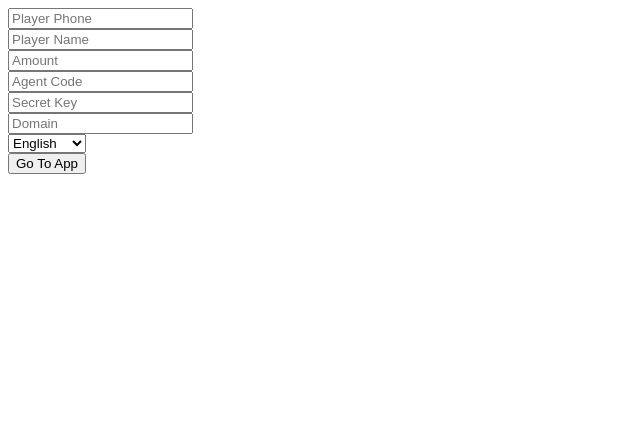
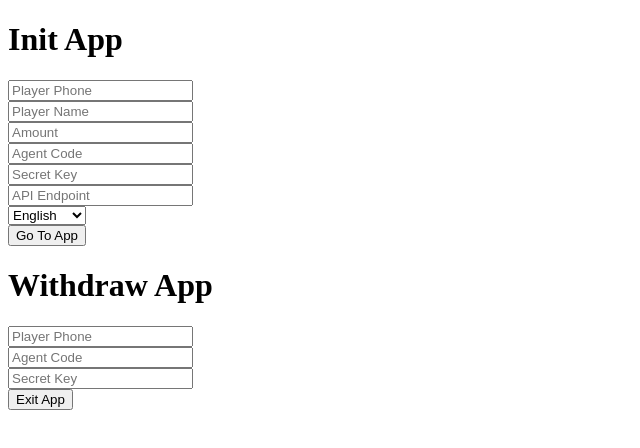
Before and after one commit to zeroboycoder/aio_init, a React (Vite) app: page / in a window 1280 px wide. Shown: the top 448 px of the page, without its empty margins (0-640 px from the left). Built offline with nearby package versions, Linux system fonts and the light colour scheme.

Commit message:
Add user withdraw

```diff
--- a/src/app.jsx
+++ b/src/app.jsx
@@ -8,7 +8,7 @@ const App = () => {
   const [amount, setAmount] = useState();
   const [agentCode, setAgentCode] = useState();
   const [secretKey, setSecretKey] = useState();
-  const [domain, setDomain] = useState();
+  const [api, setApi] = useState();
   const [language, setLanguage] = useState("en");
 
   const clickHandler = async () => {
@@ -19,7 +19,7 @@ const App = () => {
         amount,
         agentCode,
         secretKey,
-        domain,
+        api,
         language,
       };
       const hashData = cryptoJs.AES.encrypt(
@@ -29,7 +29,7 @@ const App = () => {
       const signature = cryptoJs
         .HmacSHA1(JSON.stringify(data), secretKey)
         .toString();
-      const res = await axios.post("https://dev.allin1.click/api/", {
+      const res = await axios.post("https://dev.allin1.click/api/init", {
         hashData,
         signature,
         agentCode,
@@ -41,7 +41,35 @@ const App = () => {
     }
   };
 
+  const exitHandler = async () => {
+    try {
+      const data = {
+        playerPhone,
+      };
+      const hashData = cryptoJs.AES.encrypt(
+        JSON.stringify(data),
+        secretKey
+      ).toString();
+      const signature = cryptoJs
+        .HmacSHA1(JSON.stringify(data), secretKey)
+        .toString();
+      const res = await axios.post("https://dev.allin1.click/api/exit", {
+        hashData,
+        signature,
+        agentCode,
+      });
+      if (res.data.status === "success") {
+        alert("Withdraw Successfully");
+      }
+    } catch (error) {
+      console.log(error);
+    }
+  };
+
   return (
+    <>
+      <div>
+        <h1>Init App</h1>
         <div>
           <div>
             <input
@@ -81,11 +109,14 @@ const App = () => {
           <div>
             <input
               type="text"
-          placeholder="Domain"
-          onChange={(e) => setDomain(e.target.value)}
+              placeholder="API Endpoint"
+              onChange={(e) => setApi(e.target.value)}
             />
             <div>
-          <select name="language" onChange={(e) => setLanguage(e.target.value)}>
+              <select
+                name="language"
+                onChange={(e) => setLanguage(e.target.value)}
+              >
                 <option value="en">English</option>
                 <option value="zh">Chinese</option>
                 <option value="mm">Myanmar</option>
@@ -96,6 +127,38 @@ const App = () => {
             <button onClick={clickHandler}>Go To App</button>
           </div>
         </div>
+      </div>
+
+      <div>
+        <h1>Withdraw App</h1>
+        <div>
+          <div>
+            <input
+              type="text"
+              placeholder="Player Phone"
+              onChange={(e) => setPlayerPhone(e.target.value)}
+            />
+          </div>
+          <div>
+            <input
+              type="text"
+              placeholder="Agent Code"
+              onChange={(e) => setAgentCode(e.target.value)}
+            />
+          </div>
+          <div>
+            <input
+              type="text"
+              placeholder="Secret Key"
+              onChange={(e) => setSecretKey(e.target.value)}
+            />
+          </div>
+          <div>
+            <button onClick={exitHandler}>Exit App</button>
+          </div>
+        </div>
+      </div>
+    </>
   );
 };
 
```
Lines whose indentation alone changed are shown as unchanged.
